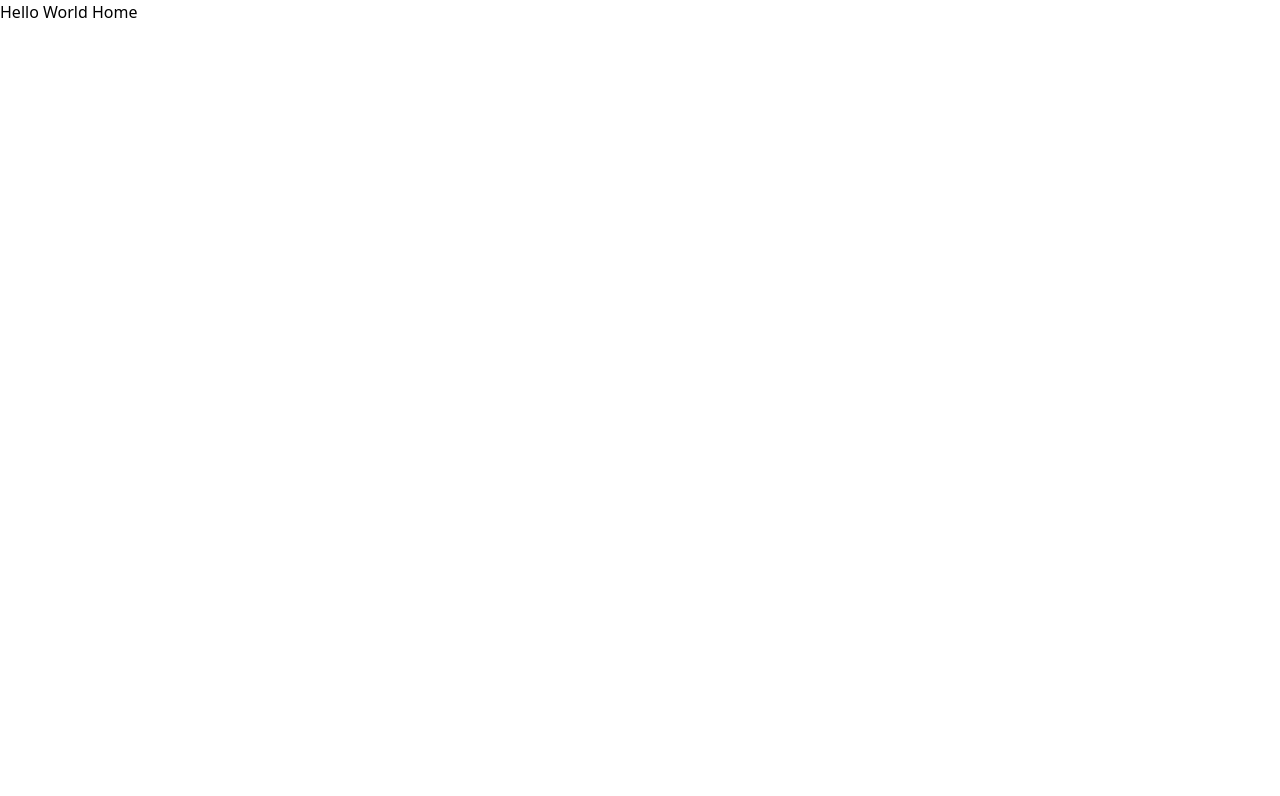
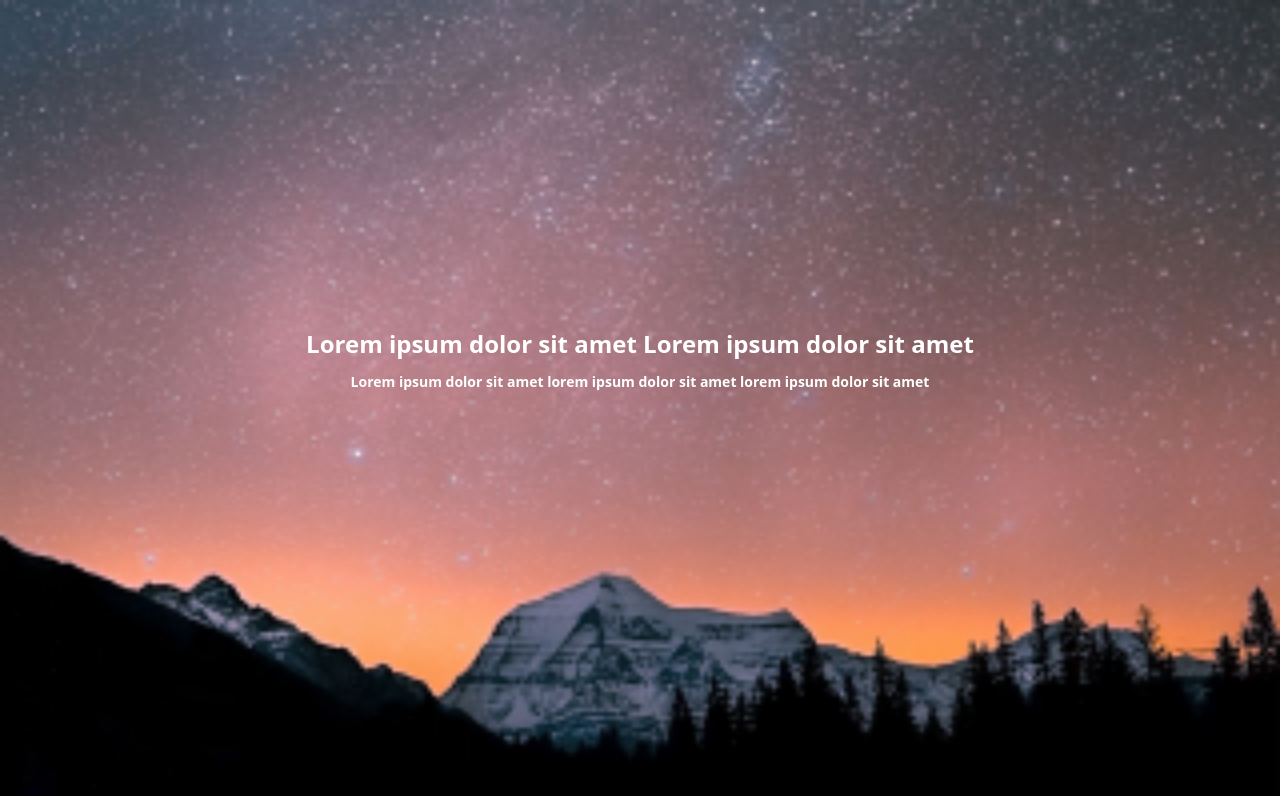
Before and after one commit to dannyfrelink/affiliate-blog, a React (Create React App) app: page / in a window 1280 px wide. Shown: the top 796 px of the page. Built offline with nearby package versions, Linux system fonts and the light colour scheme; the HTML template or start-up script is replaced by a standard one.

Commit message:
feat: create HeaderLarge component with different styling options

```diff
--- a/src/components/header/HeaderLarge.tsx
+++ b/src/components/header/HeaderLarge.tsx
@@ -1,10 +1,45 @@
-interface HeaderLargeProps {}
+import React from "react";
 
-const HeaderLarge = () => {
+interface HeaderLargeProps {
+	align?: "center" | "bottom";
+	Image: React.FC<JSX.IntrinsicElements["img"]>;
+	title: string;
+	subTitle: string;
+}
+
+const HeaderLarge: React.FC<HeaderLargeProps> = ({
+	align = "center",
+	Image,
+	title,
+	subTitle,
+}) => {
 	return (
-		<div>
-			<div></div>
-		</div>
+		<header
+			className={`${
+				align === "center" && ""
+			} h-screen [&>img]:h-full [&>img]:w-full [&>img]:object-cover [&>img]:object-center [&>img]:absolute [&>img]:z-[-1]`}
+		>
+			<Image />
+
+			<section
+				className={`${
+					align === "center"
+						? "justify-center items-center text-center"
+						: "justify-end pb-5"
+				} flex flex-col h-[90vh] w-5/6 mx-auto text-white`}
+			>
+				<h1 className="font-extrabold text-2xl mb-3">{title}</h1>
+				<p
+					className={`${
+						align === "center"
+							? "font-semibold w-3/4 mx-auto"
+							: "text-[#C3C3C3]"
+					} text-sm`}
+				>
+					{subTitle}
+				</p>
+			</section>
+		</header>
 	);
 };
 
--- a/src/pages/Home.tsx
+++ b/src/pages/Home.tsx
@@ -1,11 +1,24 @@
-import React from 'react';
+import React from "react";
+import HeaderLarge from "../components/header/HeaderLarge";
+import HeaderImage from "../images/mockup/dreamy.png";
 
 function Home() {
-  return (
-    <div>
-      <h1>Hello World Home</h1>
-    </div>
-  );
+	return (
+		<div>
+			<HeaderLarge
+				Image={() => <img src={HeaderImage} alt="Viewpoint" />}
+				title="Lorem ipsum dolor sit amet Lorem ipsum dolor sit amet"
+				subTitle="Lorem ipsum dolor sit amet lorem ipsum dolor sit amet lorem ipsum dolor sit amet"
+			/>
+
+			{/* <HeaderLarge
+				align="bottom"
+				Image={() => <img src={HeaderImage} alt="Viewpoint" />}
+				title="Lorem ipsum dolor sit amet Lorem ipsum dolor sit amet"
+				subTitle="28 augustus, 2023"
+			/> */}
+		</div>
+	);
 }
 
 export default Home;
```
